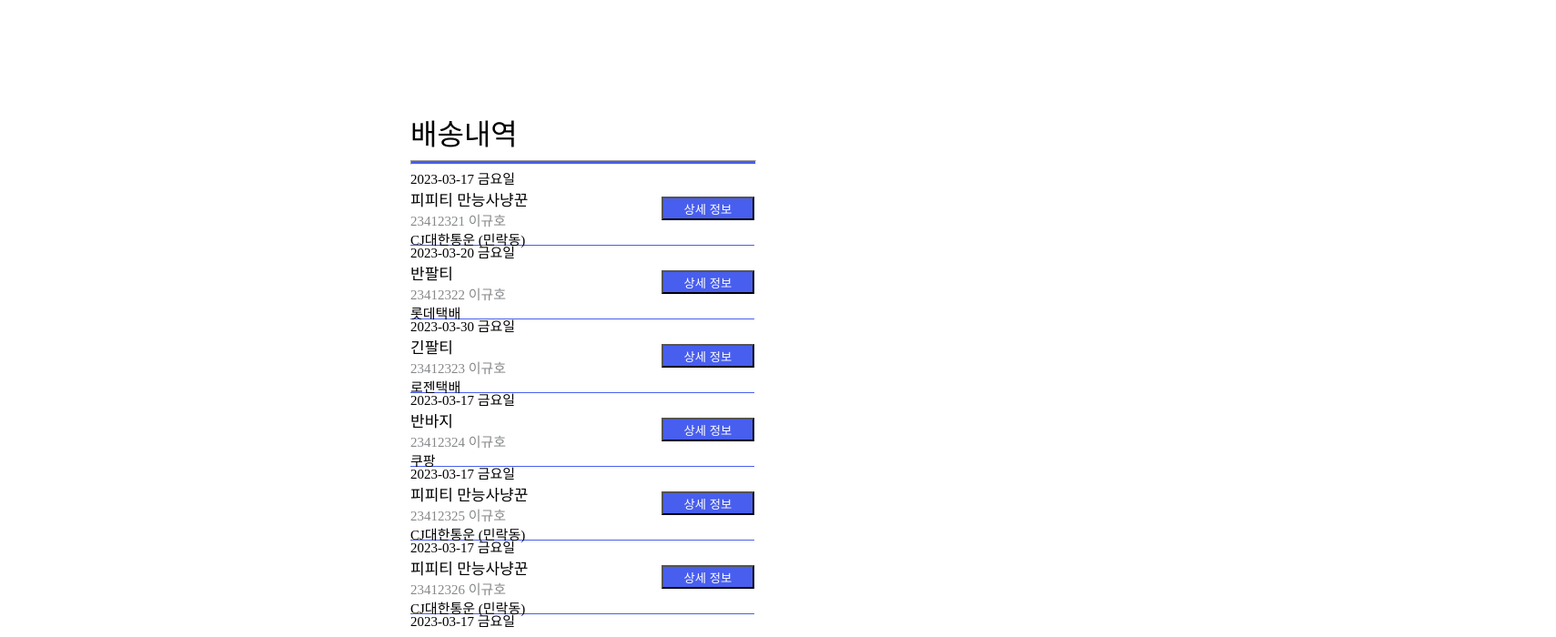
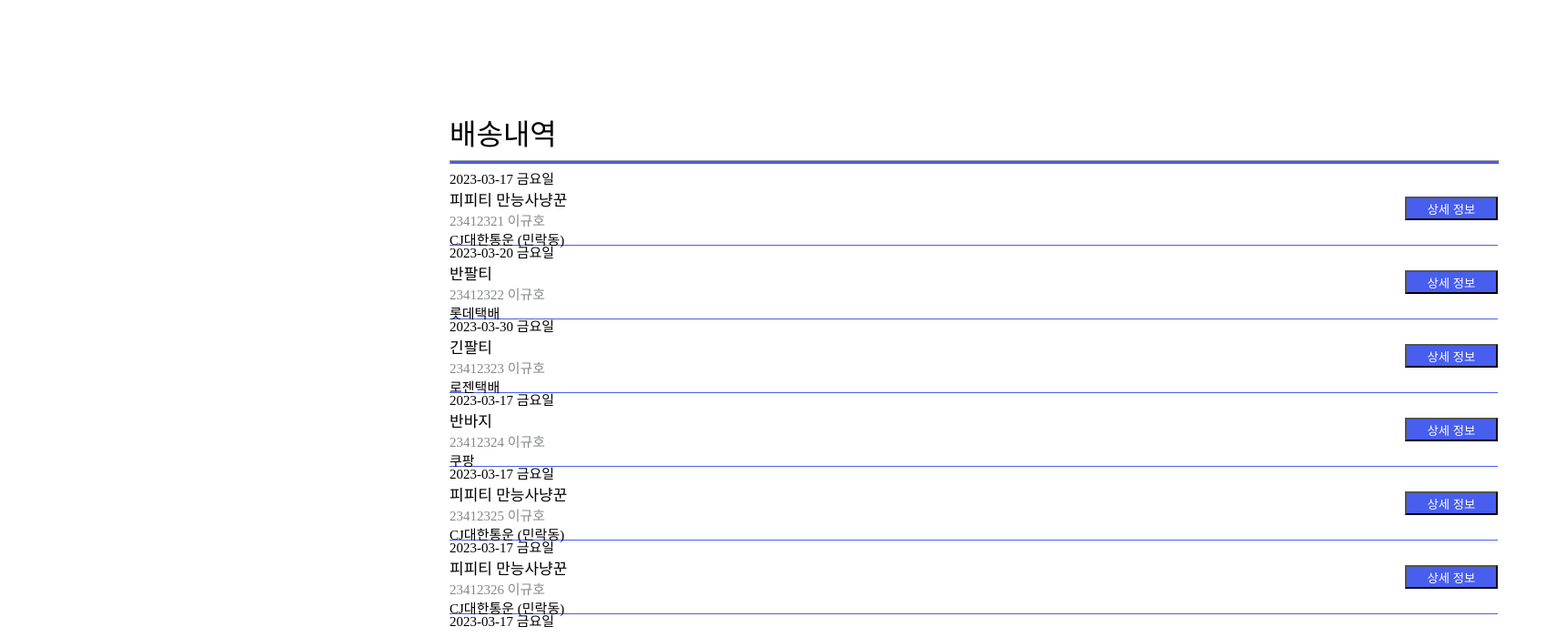
Before and after one commit to DGU2023xcapstone-parcel/exqress-user-frontend, a React (Vite) app: page / in a window 1280 px wide. Shown: the top 700 px of the page at 91% size, 1710 px wide, since content can reach past the window. Built offline with nearby package versions, Linux system fonts and the light colour scheme; no server answers.

Commit message:
feat: page slide 애니메이션구현

```diff
--- a/package.json
+++ b/package.json
@@ -16,11 +16,13 @@
     "@tanstack/react-query": "4.20.4",
     "@types/react-qr-reader": "2.1.4",
     "@types/react-router-dom": "5.3.3",
+    "@types/react-transition-group": "^4.4.6",
     "axios": "1.2.1",
     "react": "18.2.0",
     "react-dom": "18.2.0",
     "react-qr-reader": "2.2.1",
     "react-router-dom": "6.10.0",
+    "react-transition-group": "^4.4.5",
     "recoil": "0.7.7"
   },
   "devDependencies": {
--- a/src/App.tsx
+++ b/src/App.tsx
@@ -4,6 +4,7 @@ import { ReactQueryDevtools } from "@tanstack/react-query-devtools";
 import { theme } from "./style/theme";
 import AppRouter from "./routes/AppRouter";
 import GlobalStyle from "./style/globalStyle";
+import { BrowserRouter } from "react-router-dom";
 
 const queryClient = new QueryClient();
 function App() {
@@ -13,7 +14,9 @@ function App() {
         <QueryClientProvider client={queryClient}>
           <ReactQueryDevtools initialIsOpen={false} />
           <GlobalStyle />
-          <AppRouter />
+          <BrowserRouter>
+            <AppRouter />
+          </BrowserRouter>
         </QueryClientProvider>
       </ThemeProvider>
     </>
--- a/src/routes/AppRouter.tsx
+++ b/src/routes/AppRouter.tsx
@@ -1,4 +1,4 @@
-import { BrowserRouter, Route, Routes } from "react-router-dom";
+import { Route, Routes, useLocation } from "react-router-dom";
 import Scan from "@/pages/Scan";
 import Info from "@/pages/Info";
 import Kakao from "@/pages/KaKao";
@@ -7,11 +7,14 @@ import SignUp from "@/pages/SignUp";
 import ScanResult from "@/pages/ScanResult";
 import InfoDetail from "@/pages/InfoDetail";
 import Layout from "@/components/common/layout";
+import RouteTransition from "./PageTransition";
 
-const AppRouter = () => (
-  <>
-    <BrowserRouter>
-      <Routes>
+const AppRouter = () => {
+  const location = useLocation();
+
+  return (
+    <RouteTransition path={location.pathname}>
+      <Routes location={location}>
         <Route path="/">
           <Route element={<Layout isActivate />}>
             <Route path="scan">
@@ -28,8 +31,8 @@ const AppRouter = () => (
           </Route>
         </Route>
       </Routes>
-    </BrowserRouter>
-  </>
-);
+    </RouteTransition>
+  );
+};
 
 export default AppRouter;
--- /dev/null
+++ b/src/routes/PageTransition.tsx
@@ -0,0 +1,19 @@
+import { ReactNode } from "react";
+import { CSSTransition, TransitionGroup } from "react-transition-group";
+import "./PageTransitionStyles.css";
+
+interface RouteTransitionProps {
+  path: string;
+  children: ReactNode;
+}
+const RouteTransition = ({ path, children }: RouteTransitionProps) => {
+  return (
+    <TransitionGroup className={"transition-wrapper"}>
+      <CSSTransition key={path} timeout={300} classNames={"navigate-push"}>
+        {children}
+      </CSSTransition>
+    </TransitionGroup>
+  );
+};
+
+export default RouteTransition;
--- /dev/null
+++ b/src/routes/PageTransitionStyles.css
@@ -0,0 +1,23 @@
+.navigate-push-enter {
+  transform: translateX(100%);
+}
+
+.navigate-push-enter-active {
+  z-index: 1;
+  transform: translateX(0);
+  transition: transform 300ms ease-in-out;
+}
+
+.navigate-push-exit {
+  transform: translateX(0);
+}
+
+.navigate-push-exit-active {
+  transform: translateX(-20%);
+  transition: transform 300ms ease-in-out;
+}
+
+.transition-wrapper {
+  position: relative;
+  width: 100vw;
+}
--- a/src/style/globalStyle.tsx
+++ b/src/style/globalStyle.tsx
@@ -4,7 +4,6 @@ const style = css`
   html,
   body {
     max-width: 420px;
-    height: 100vh;
     padding: 0;
     margin: 0px auto;
     touch-action: none;
```
Also changed, not shown: src/apis/types.ts (+2 -6 lines), 1 other file (tests, documents, lock files or other folders).
